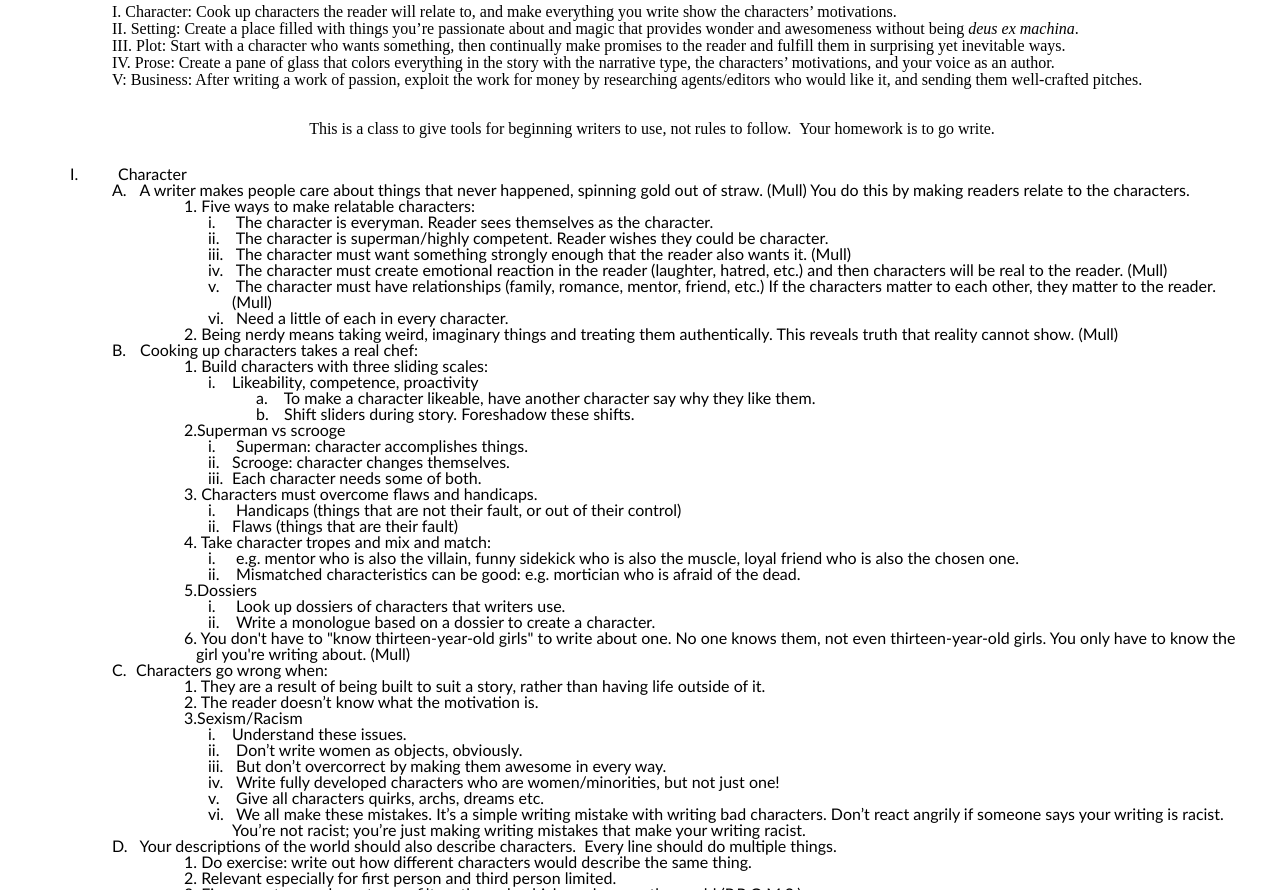
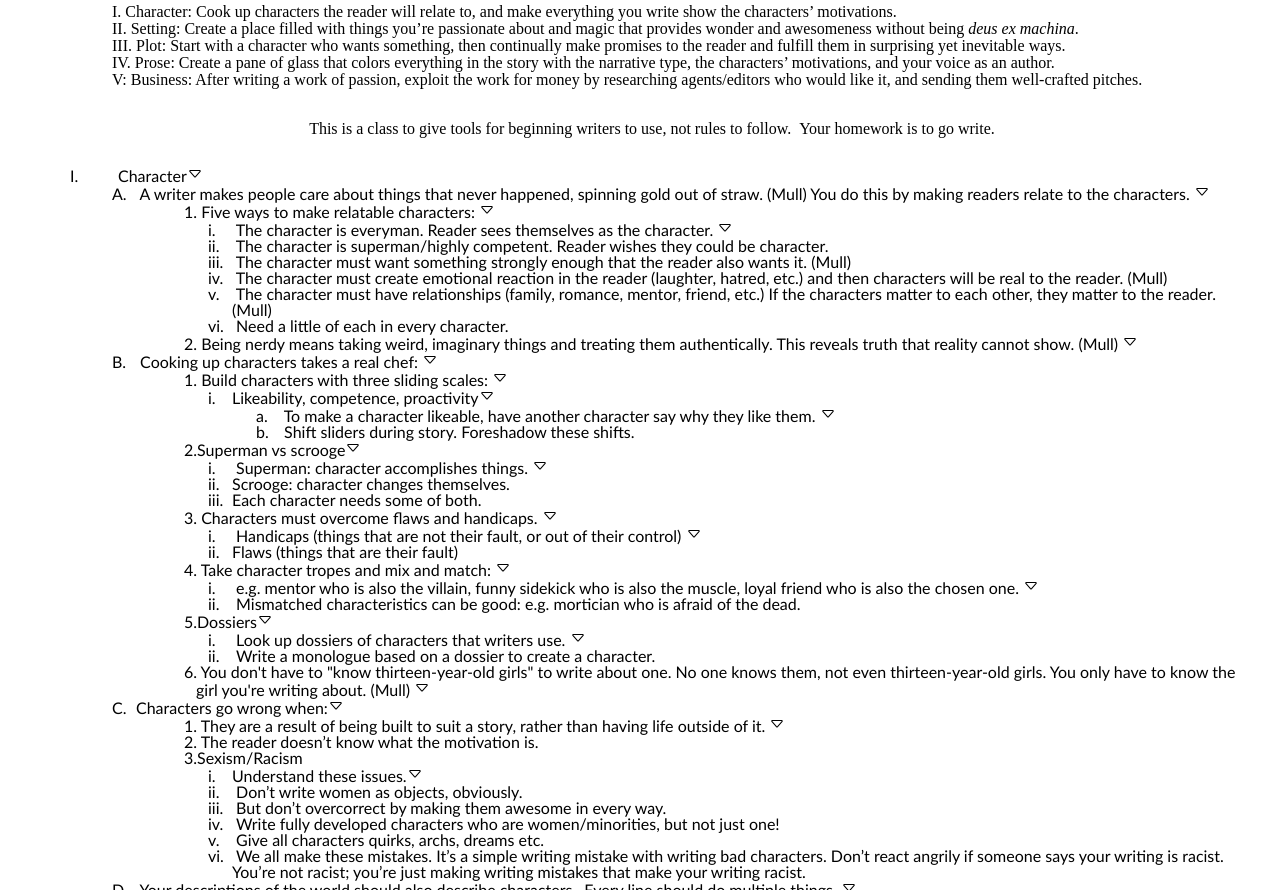
Before and after one commit to EricSorum/writing-sff, a website: page index.html in a window 1280 px wide. Shown: the part 1105-1995 px from the top of the page. Drawn offline with Linux system fonts and the light colour scheme; a web font is replaced by a local one.

Commit message:
Added caret

```diff
--- a/custom.css
+++ b/custom.css
@@ -1,3 +1,3 @@
-ol::before {
-  content: " v ";
+ol li:first-child:after {
+  content: url(caret-down.svg);
 }
--- a/index.html
+++ b/index.html
@@ -3,6 +3,7 @@
   <head>
     <meta content="text/html; charset=UTF-8" http-equiv="content-type" />
     <link rel="stylesheet" href="style.css" />
+    <link rel="stylesheet" href="custom.css" />
   </head>
   <body class="c21 doc-content">
     <p class="c11 c12"><span class="c7"></span></p>
```
Also changed, not shown: caret-down.svg (added).
